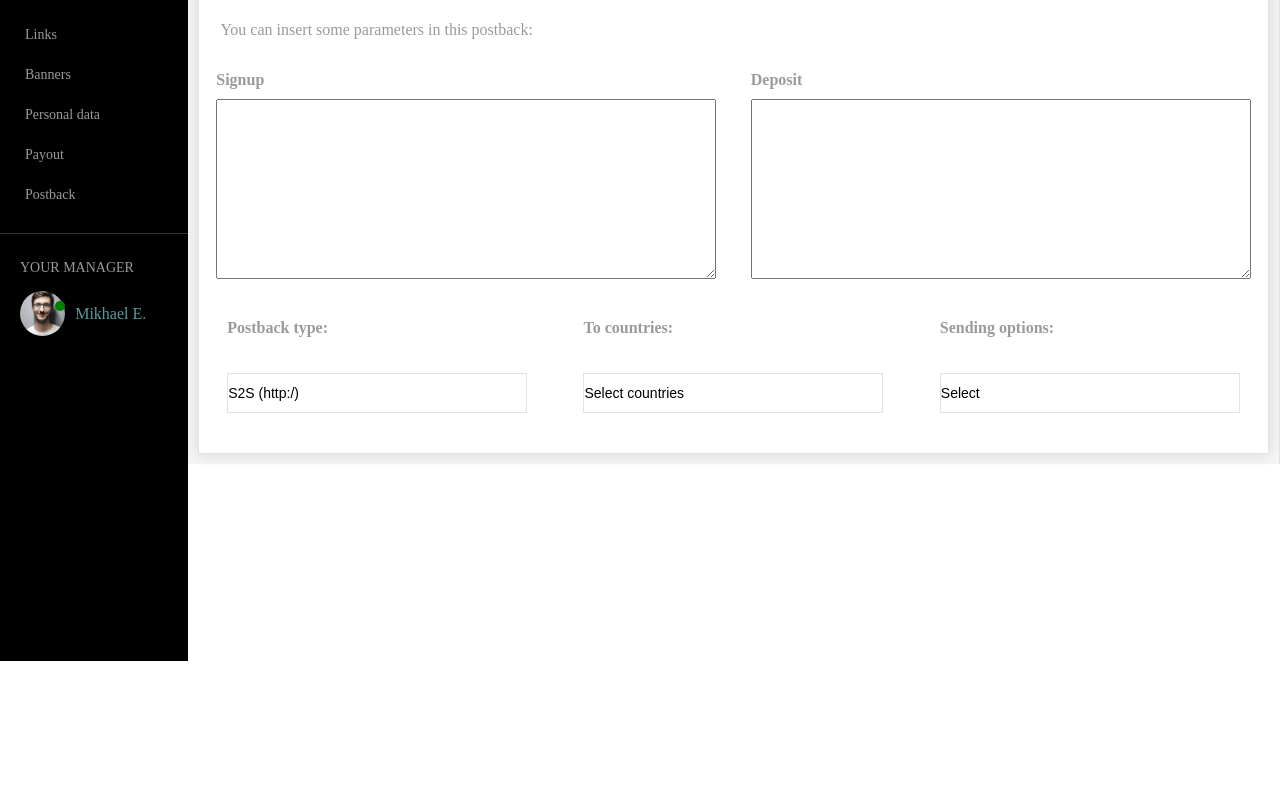
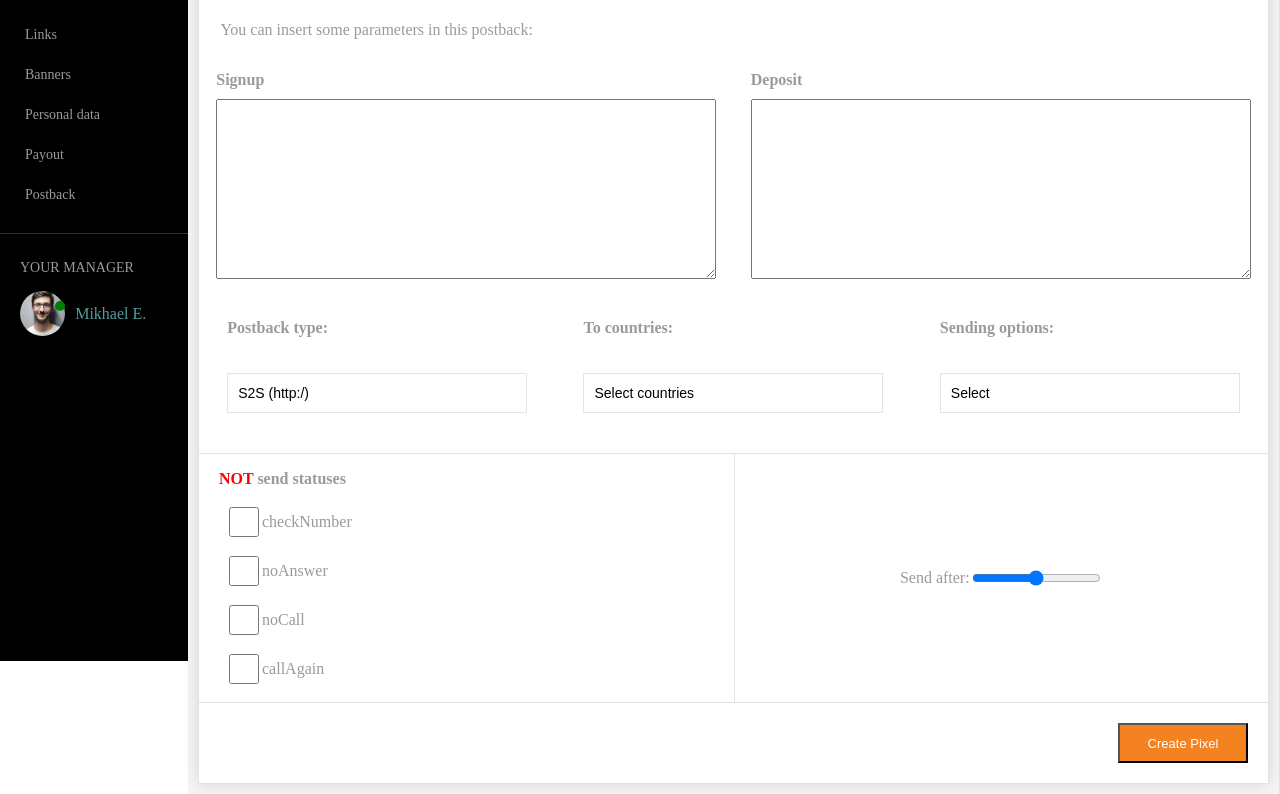
Before and after one commit to grzegorzgebala/adminPanel, a website: page index-postback.html in a window 1280 px wide. Shown: the part 139-933 px from the top of the page. Before the commit the page ends 800 px from the top, so only its background shows below. Drawn offline with Linux system fonts and the light colour scheme.

Commit message:
Postback update

```diff
--- a/index-postback.html
+++ b/index-postback.html
@@ -112,6 +112,50 @@
 								</select>
 							</div>
 						</div>
+						<div class="postback_choice">
+							<div class="postback_checkbox_area">
+								<p class="postback_title"><span class="postback_not">NOT</span> send statuses</p>
+								<div class="postback_checkbox">
+									<input type="checkbox" name="checkNumber">
+									<p>checkNumber</p>
+								</div>
+								<div class="postback_checkbox">
+									<input type="checkbox" name="noAnswer">
+									<p>noAnswer</p>
+								</div>
+								<div class="postback_checkbox">
+									<input type="checkbox" name="noCall">
+									<p>noCall</p>
+								</div>
+								<div class="postback_checkbox">
+									<input type="checkbox" name="callAgain">
+									<p>callAgain</p>
+								</div>
+								<div class="postback_checkbox">
+									<input type="checkbox" name="checkNumber">
+									<p>checkNumber</p>
+								</div>
+								<div class="postback_checkbox">
+									<input type="checkbox" name="noAnswer">
+									<p>noAnswer</p>
+								</div>
+								<div class="postback_checkbox">
+									<input type="checkbox" name="noCall">
+									<p>noCall</p>
+								</div>
+								<div class="postback_checkbox">
+									<input type="checkbox" name="callAgain">
+									<p>callAgain</p>
+								</div>
+							</div>
+							<div class="postback_scroll_area">
+								<p>Send after:</p>
+								<input type="range" name="send_after">
+							</div>
+						</div>
+						<div class="button_pixel">
+							<button class="button_add">Create Pixel</button>
+						</div>
 					</div>
 				</section>
 			</main>
--- a/sass/pages/postbackStyle.scss
+++ b/sass/pages/postbackStyle.scss
@@ -45,4 +45,71 @@ select {
    display: block;
    border-radius: 0;
    margin-bottom: 40px;
+   padding-left: 10px;
 }
+
+.postback_choice {
+	display: flex;
+	justify-content: center;
+	align-items: center;
+	height: 250px;
+}
+
+.postback_checkbox_area {
+	width: 50%;
+	border-top: 1px solid $line-color;
+	border-bottom: 1px solid $line-color;
+	height: 100%;
+	overflow: scroll;
+
+	.postback_title {
+		margin-left: 20px;
+		font-weight: bold;
+	}
+
+	.postback_not {
+		color: red;
+	}
+
+	input {
+	display: block;
+	}
+
+	p {
+		display: block;
+	}
+}
+
+.postback_scroll_area {
+	width: 50%;
+	display: flex;
+	justify-content: center;
+	align-items: center;
+	border-top: 1px solid $line-color;
+	border-bottom: 1px solid $line-color;
+	border-left: 1px solid $line-color;
+	height: 100%;
+
+}
+
+.button_pixel {
+	margin: 20px;
+	display: flex;
+	justify-content: flex-end;
+}
+
+.postback_checkbox {
+	display: flex;
+    align-items: center;
+    margin-top: 13px;
+
+    input {
+    	margin-left: 30px;
+    	height: 30px;
+    	width: 30px;
+    }
+
+    p {
+    	margin: 0;
+    }
+}
```
Also changed, not shown: css/style.css, css/style.prefixed.css, 2 other files.
